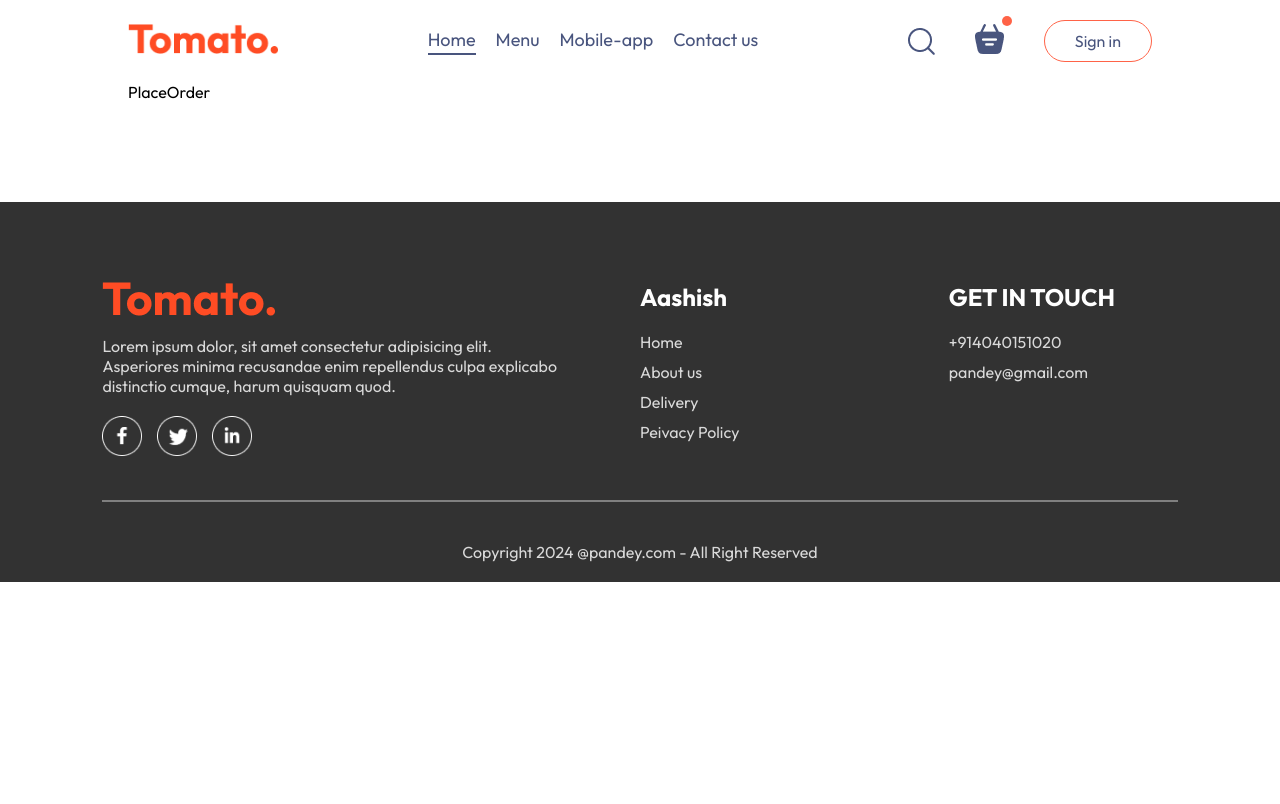
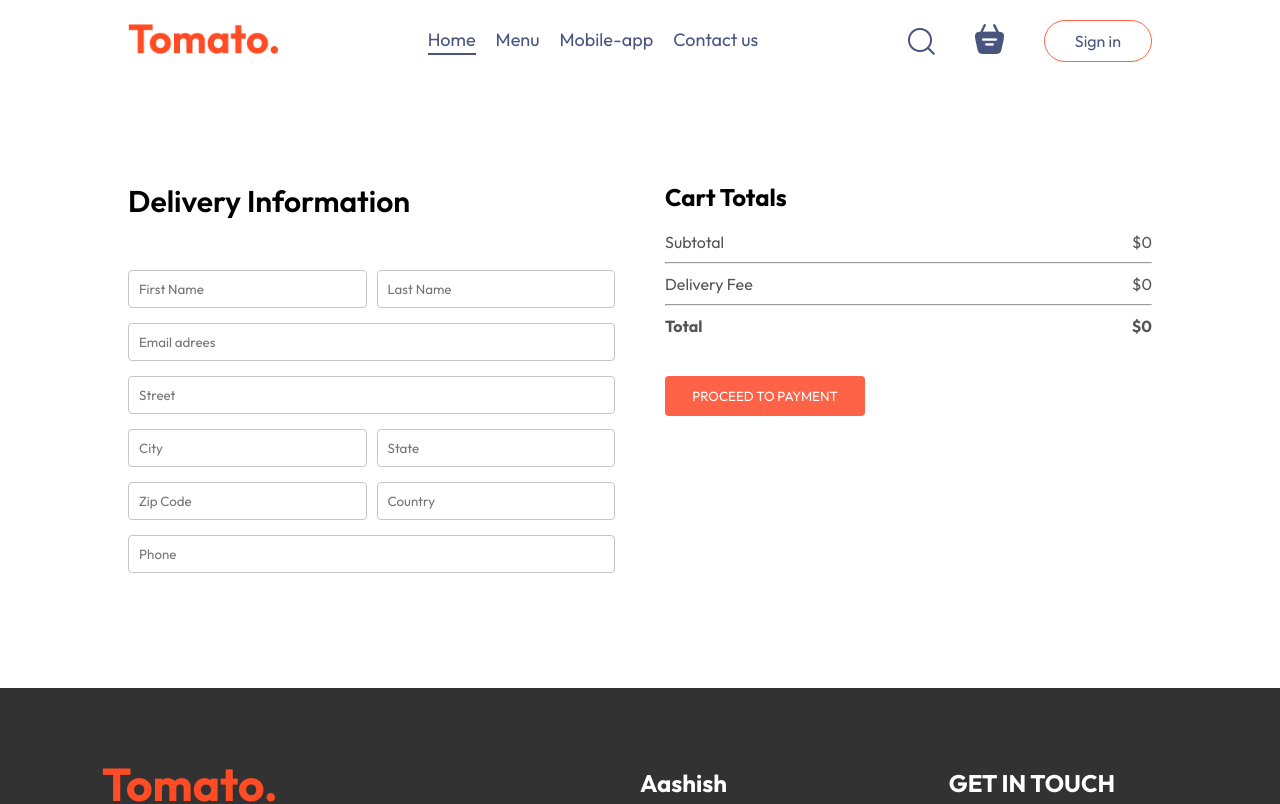
Before and after one commit to pandey06aashish/Food-Delivery-Website, a React (Vite) app in the folder frontend/: page /order in a window 1280 px wide. Shown: the top 804 px of the page. Built offline with nearby package versions, Linux system fonts and the light colour scheme.

Commit message:
create Place order page and total Amount calculation functionality

```diff
--- a/frontend/src/components/Navbar/Navbar.jsx
+++ b/frontend/src/components/Navbar/Navbar.jsx
@@ -1,11 +1,14 @@
-import React, { useState } from 'react'
+import React, { useContext, useState } from 'react'
 import './Navbar.css'
 import { assets } from '../../assets/assets'
 import { Link } from 'react-router-dom';
+import { StoreContext } from '../../context/StoreContext';
 
 const Navbar = ({setShowLogin}) => {
 
     const [menu, setMenu]=useState("home");
+
+    const {getTotalCartAmount}=useContext(StoreContext);
 
   return (
     <div className='navbar'>
@@ -20,7 +23,7 @@
           <img src={assets.search_icon} alt="" />
           <div className="navbar-search-icon">
            <Link to="/cart"><img src={assets.basket_icon} alt="" /></Link>
-            <div className="dot"></div>
+            <div className={getTotalCartAmount()===0?"":"dot"}></div>
           </div>
           <button onClick={()=>setShowLogin(true)}>Sign in</button>
         </div>
--- a/frontend/src/context/StoreContext.jsx
+++ b/frontend/src/context/StoreContext.jsx
@@ -25,9 +25,16 @@
         });
     };
 
-    useEffect(() => {
-        console.log(cartItems);
-    }, [cartItems]);
+     const getTotalCartAmount=()=>{
+        let totalAmount=0;
+        for(const item in cartItems){
+            if(cartItems[item]>0){
+                let itemInfo=food_list.find((product)=>product._id===item);
+                totalAmount+=itemInfo.price*cartItems[item];
+            }
+        }
+        return totalAmount;
+     }
 
     const contextValue = {
         food_list,
@@ -35,6 +42,7 @@
         cartItems,
         addToCart,
         removeFromCart,
+        getTotalCartAmount
     };
 
     return (
--- a/frontend/src/pages/Cart/Cart.css
+++ b/frontend/src/pages/Cart/Cart.css
@@ -92,3 +92,12 @@
     color: white;
     border-radius: 4px;
 }
+
+@media(max-width:750px){
+  .cart-bottom{
+    flex-direction: column-reverse;
+  }
+  .cart-promocode{
+    justify-content: start;
+  }
+}
--- a/frontend/src/pages/Cart/Cart.jsx
+++ b/frontend/src/pages/Cart/Cart.jsx
@@ -1,10 +1,14 @@
 import React, { useContext } from "react";
 import "./Cart.css";
 import { StoreContext } from "../../context/StoreContext";
+import { useNavigate } from "react-router-dom";
 
 
 const Cart = () => {
-  const {cartItems,food_list,removeFromCart}=useContext(StoreContext);
+  const {cartItems,food_list,removeFromCart ,getTotalCartAmount}=useContext(StoreContext);
+
+  const navigate=useNavigate();
+
   return <div className="cart">
     <div className="cart-items">
       <div className="cart-items-title">
@@ -41,20 +45,20 @@
         <div>
           <div className="cart-total-detils">
             <p>Subtotal</p>
-            <p>{0}</p>
+            <p>${getTotalCartAmount()}</p>
           </div>
           <hr />
           <div className="cart-total-detils">
             <p>Delivery Fee</p>
-            <p>{2}</p>
+            <p>${getTotalCartAmount()===0?0:2}</p>
           </div>
           <hr />
           <div className="cart-total-detils">
             <b>Total</b>
-            <b>{0}</b>
+            <b>${getTotalCartAmount()===0?0:getTotalCartAmount()+2}</b>
           </div>
         </div>
-        <button>PROCEED TO CHECKOUT</button>
+        <button onClick={()=>navigate('/order')}>PROCEED TO CHECKOUT</button>
       </div>
        <div className="cart-promocode">
         <div>
--- a/frontend/src/pages/PlaceOrder/PLaceOrder.css
+++ b/frontend/src/pages/PlaceOrder/PLaceOrder.css
@@ -0,0 +1,41 @@
+.place-order{
+    display: flex;
+    align-items: start;
+    justify-content: space-between;
+     gap:50px;
+     margin-top: 100px;
+}
+
+.place-order-left{
+    width: 100%;
+    max-width:max(30%,500px);
+}
+
+.place-order-left .title{
+     font-size: 30px;
+     font-weight:600;
+     margin-bottom: 50px;
+}
+
+.place-order-left input{
+    margin-bottom: 15px;
+    width: 100%;
+    padding: 10px;
+    border: 1px solid #c5c5c5;
+    border-radius: 4px;
+    outline-color:tomato ;
+}
+
+.place-order-left .multi-fields{
+     display: flex;
+     gap: 10px;
+}
+
+.place-order-right{
+    width: 100%;
+    max-width: max(40%,500px);
+}
+
+.place-order .cart-total button{
+    margin-top: 20px;
+}
--- a/frontend/src/pages/PlaceOrder/PlaceOrder.jsx
+++ b/frontend/src/pages/PlaceOrder/PlaceOrder.jsx
@@ -1,9 +1,58 @@
-import React from 'react'
+import React, { useContext } from 'react'
 import "./PlaceOrder.css"
+import { StoreContext } from '../../context/StoreContext'
 
 const PlaceOrder = () => {
+
+  const {getTotalCartAmount}=useContext(StoreContext)
   return (
-    <div>PlaceOrder</div>
+   <form className='place-order'>
+     <div className='place-order-left'>
+      <p className="title">Delivery Information</p>
+      <div className='multi-fields'>
+      <input type="text" placeholder='First Name' />
+      <input type="text" placeholder='Last Name' />
+      </div>
+      <input type="text" placeholder='Email adrees' />
+      <input type="text" placeholder='Street'/>
+
+     <div className='multi-fields'>
+      <input type="text" placeholder='City' />
+      <input type="text" placeholder='State'/>
+      </div>
+      <div className='multi-fields'>
+      <input type="text" placeholder='Zip Code' />
+      <input type="text" placeholder='Country'/>
+      </div>
+      <input type="text" placeholder='Phone' />
+      </div>
+   <div className='place-order-right'>
+   <div className="cart-total">
+        <h2>Cart Totals</h2>
+        <div>
+          <div className="cart-total-detils">
+            <p>Subtotal</p>
+            <p>${getTotalCartAmount()}</p>
+          </div>
+          <hr />
+          <div className="cart-total-detils">
+            <p>Delivery Fee</p>
+            <p>${getTotalCartAmount()===0?0:2}</p>
+          </div>
+          <hr />
+          <div className="cart-total-detils">
+            <b>Total</b>
+            <b>${getTotalCartAmount()===0?0:getTotalCartAmount()+2}</b>
+          </div>
+        </div>
+        <button >PROCEED TO PAYMENT</button>
+      </div>
+
+
+   </div>
+
+   </form>
+
   )
 }
 
```
